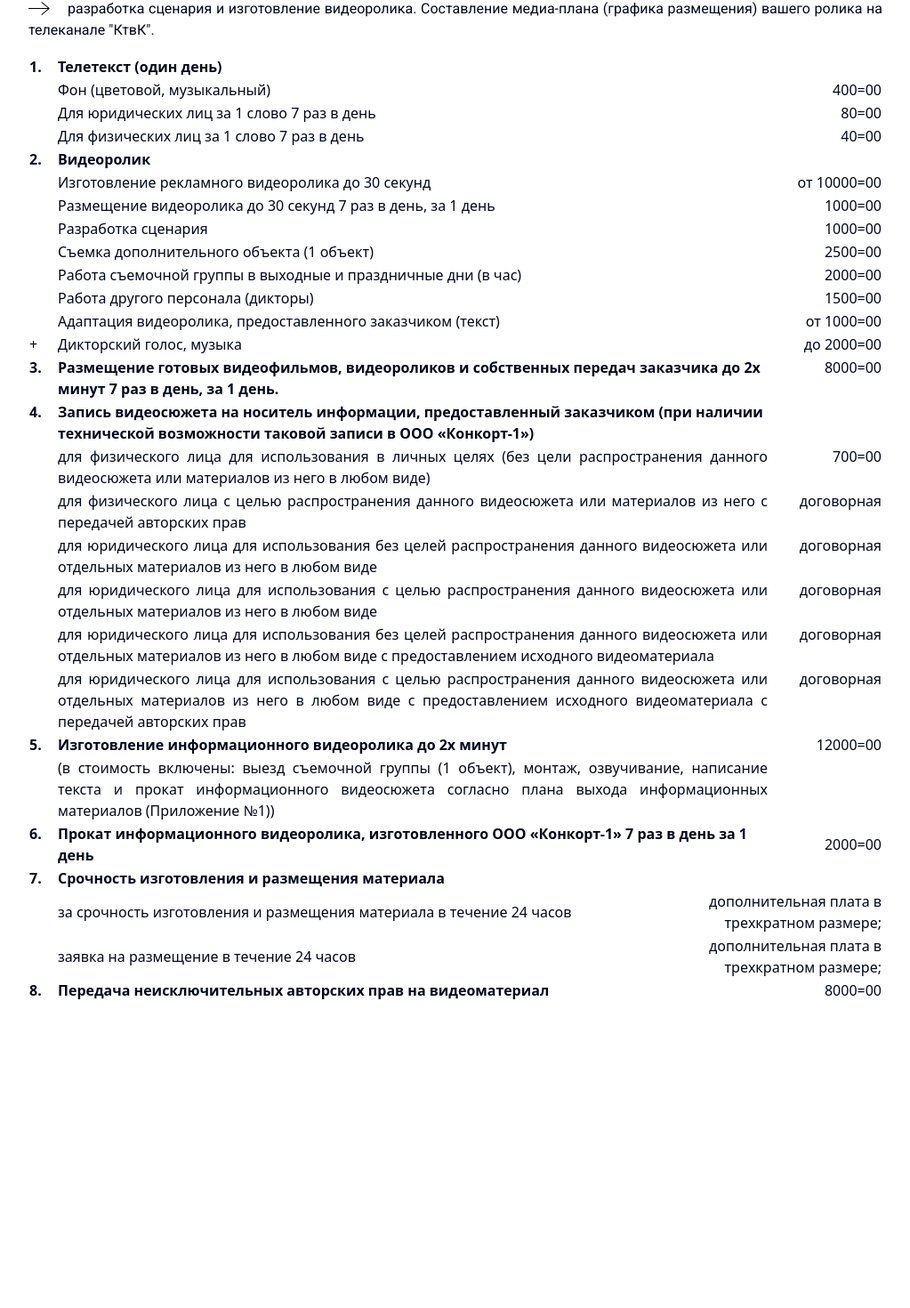
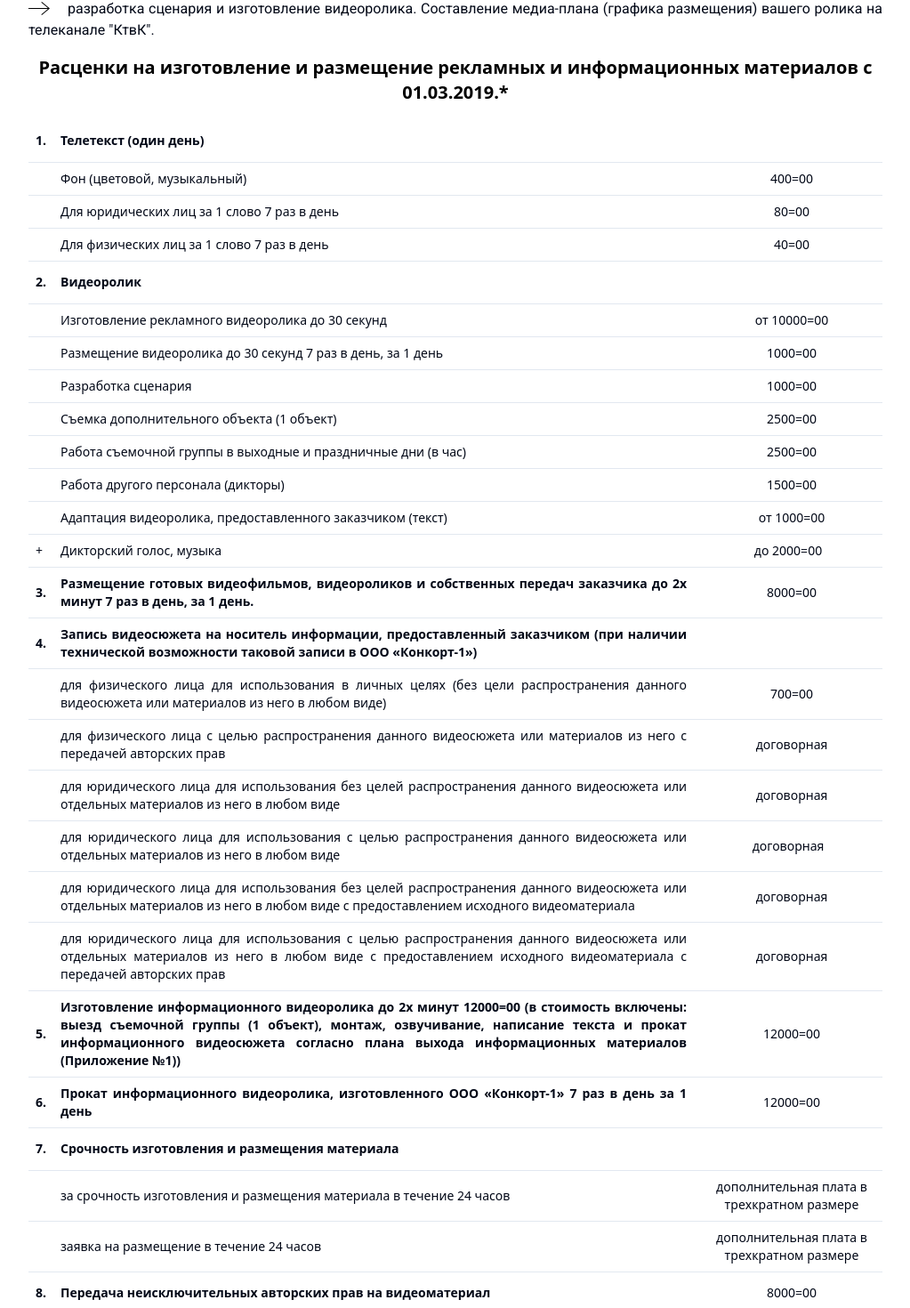
Before and after one commit to neogen22/konkort, a Vue app: page /tv/advertising in a window 1280 px wide. Shown: the part 702-2172 px from the top of the page at 89% size, without its empty margins (128-1151 px from the left). Before the commit the page ends 1828 px from the top, so only its background shows below. Built offline with nearby package versions, Linux system fonts and the light colour scheme.

Commit message:
changed <table> to <table> from shadcn

```diff
--- a/src/components/KonkortTVAdvertising.vue
+++ b/src/components/KonkortTVAdvertising.vue
@@ -1,3 +1,15 @@
+<script setup lang="ts">
+import {
+  Table,
+  TableBody,
+  TableCaption,
+  TableCell,
+  TableHead,
+  TableHeader,
+  TableRow
+} from '@/components/ui/table'
+</script>
+
 <template>
   <h1 class="text-black text-3xl text-center mt-4">Реклама на телеканале "КтвК"</h1>
   <p class="text-black text-base mt-4 text-justify">
@@ -134,207 +146,226 @@
       вашего ролика на телеканале "КтвК".
     </p>
   </div>
-  <table class="mt-4 w-full table-fixed">
-    <thead>
-      <tr>
-        <th class="w-8 text-left">1.</th>
-        <th class="text-left w-10/12">Телетекст (один день)</th>
-        <th class="text-right"></th>
-      </tr>
-    </thead>
-    <tbody>
-      <tr>
-        <td></td>
-        <td>Фон (цветовой, музыкальный)</td>
-        <td class="text-right">400=00</td>
-      </tr>
-      <tr>
-        <td></td>
-        <td>Для юридических лиц за 1 слово 7 раз в день</td>
-        <td class="text-right">80=00</td>
-      </tr>
-      <tr>
-        <td></td>
-        <td>Для физических лиц за 1 слово 7 раз в день</td>
-        <td class="text-right">40=00</td>
-      </tr>
-    </tbody>
-    <thead>
-      <tr>
-        <th class="w-8 text-left">2.</th>
-        <th class="text-left w-8/12">Видеоролик</th>
-        <th class="text-right w-4/12"></th>
-      </tr>
-    </thead>
-    <tbody>
-      <tr>
-        <td></td>
-        <td>Изготовление рекламного видеоролика до 30 секунд</td>
-        <td class="text-right">от 10000=00</td>
-      </tr>
-      <tr>
-        <td></td>
-        <td>Размещение видеоролика до 30 секунд 7 раз в день, за 1 день</td>
-        <td class="text-right">1000=00</td>
-      </tr>
-      <tr>
-        <td></td>
-        <td>Разработка сценария</td>
-        <td class="text-right">1000=00</td>
-      </tr>
-      <tr>
-        <td></td>
-        <td>Съемка дополнительного объекта (1 объект)</td>
-        <td class="text-right">2500=00</td>
-      </tr>
-      <tr>
-        <td></td>
-        <td>Работа съемочной группы в выходные и праздничные дни (в час)</td>
-        <td class="text-right">2000=00</td>
-      </tr>
-      <tr>
-        <td></td>
-        <td>Работа другого персонала (дикторы)</td>
-        <td class="text-right">1500=00</td>
-      </tr>
-      <tr>
-        <td></td>
-        <td>Адаптация видеоролика, предоставленного заказчиком (текст)</td>
-        <td class="text-right">от 1000=00</td>
-      </tr>
-      <tr>
-        <td>+</td>
-        <td>Дикторский голос, музыка</td>
-        <td class="text-right">до 2000=00</td>
-      </tr>
-    </tbody>
-    <thead>
-      <tr>
-        <th class="w-8 text-left align-text-top">3.</th>
-        <th class="text-left">
+  <h2 class="text-black text-xl text-center mt-4 font-semibold">
+    Расценки на изготовление и размещение рекламных и информационных материалов с 01.03.2019.*
+  </h2>
+  <Table class="mt-4"
+    ><TableHeader>
+      <TableRow>
+        <TableHead class="text-left w-[20px] p-0 lg:p-2">1.</TableHead>
+        <TableHead class="text-left w-[720px] p-0 lg:p-2">Телетекст (один день)</TableHead>
+        <TableHead></TableHead>
+      </TableRow>
+    </TableHeader>
+    <TableBody>
+      <TableRow>
+        <TableCell></TableCell>
+        <TableCell class="p-0 lg:p-2 text-justify">Фон (цветовой, музыкальный)</TableCell>
+        <TableCell class="text-center"> 400=00 </TableCell>
+      </TableRow>
+      <TableRow>
+        <TableCell></TableCell>
+        <TableCell class="p-0 lg:p-2 text-justify"
+          >Для юридических лиц за 1 слово 7 раз в день</TableCell
+        >
+        <TableCell class="text-center"> 80=00 </TableCell>
+      </TableRow>
+      <TableRow>
+        <TableCell class="border-b"></TableCell>
+        <TableCell class="border-b p-0 lg:p-2 text-justify"
+          >Для физических лиц за 1 слово 7 раз в день</TableCell
+        >
+        <TableCell class="text-center border-b"> 40=00 </TableCell>
+      </TableRow>
+    </TableBody>
+    <TableHeader>
+      <TableRow>
+        <TableHead class="text-left p-0 lg:p-2">2.</TableHead>
+        <TableHead class="text-left w-[720px] p-0 lg:p-2">Видеоролик</TableHead>
+        <TableHead></TableHead>
+      </TableRow>
+    </TableHeader>
+    <TableBody>
+      <TableRow>
+        <TableCell></TableCell>
+        <TableCell class="p-0 lg:p-2 text-justify">
+          Изготовление рекламного видеоролика до 30 секунд</TableCell
+        >
+        <TableCell class="text-center"> от 10000=00 </TableCell>
+      </TableRow>
+      <TableRow>
+        <TableCell></TableCell>
+        <TableCell class="p-0 lg:p-2 text-justify"
+          >Размещение видеоролика до 30 секунд 7 раз в день, за 1 день</TableCell
+        >
+        <TableCell class="text-center"> 1000=00 </TableCell>
+      </TableRow>
+      <TableRow>
+        <TableCell></TableCell>
+        <TableCell class="p-0 lg:p-2 text-justify">Разработка сценария</TableCell>
+        <TableCell class="text-center"> 1000=00</TableCell>
+      </TableRow>
+      <TableRow>
+        <TableCell></TableCell>
+        <TableCell class="p-0 lg:p-2 text-justify">
+          Съемка дополнительного объекта (1 объект)</TableCell
+        >
+        <TableCell class="text-center"> 2500=00 </TableCell>
+      </TableRow>
+      <TableRow>
+        <TableCell></TableCell>
+        <TableCell class="p-0 lg:p-2 text-justify">
+          Работа съемочной группы в выходные и праздничные дни (в час)</TableCell
+        >
+        <TableCell class="text-center"> 2500=00 </TableCell>
+      </TableRow>
+      <TableRow>
+        <TableCell></TableCell>
+        <TableCell class="p-0 lg:p-2 text-justify"> Работа другого персонала (дикторы)</TableCell>
+        <TableCell class="text-center"> 1500=00</TableCell>
+      </TableRow>
+      <TableRow>
+        <TableCell></TableCell>
+        <TableCell class="border-b p-0 lg:p-2 text-justify">
+          Адаптация видеоролика, предоставленного заказчиком (текст)</TableCell
+        >
+        <TableCell class="text-center"> от 1000=00</TableCell>
+      </TableRow>
+      <TableRow>
+        <TableCell class="border-b p-0 lg:p-2 text-justify">+</TableCell>
+        <TableCell class="border-b p-0 lg:p-2 text-justify"> Дикторский голос, музыка</TableCell>
+        <TableCell class="text-center border-b p-0 lg:p-2"> до 2000=00</TableCell>
+      </TableRow>
+    </TableBody>
+    <TableHeader>
+      <TableRow>
+        <TableHead class="text-left p-0 lg:p-2">3.</TableHead>
+        <TableHead class="text-justify w-[720px] p-0 lg:p-2">
           Размещение готовых видеофильмов, видеороликов и собственных передач заказчика до 2х минут
           7 раз в день, за 1 день.
-        </th>
-        <td class="text-right align-text-top">8000=00</td>
-      </tr>
-    </thead>
-    <thead>
-      <tr>
-        <th class="w-8 text-left align-text-top">4.</th>
-        <th class="text-left">
+        </TableHead>
+        <TableCell class="text-center">8000=00</TableCell>
+      </TableRow>
+    </TableHeader>
+    <TableHeader>
+      <TableRow>
+        <TableHead class="text-left p-0 lg:p-2">4.</TableHead>
+        <TableHead class="text-justify w-[720px] p-0 lg:p-2">
           Запись видеосюжета на носитель информации, предоставленный заказчиком (при наличии
           технической возможности таковой записи в ООО «Конкорт-1»)
-        </th>
-        <th class="text-right"></th>
-      </tr>
-    </thead>
-    <tbody>
-      <tr>
-        <td></td>
-        <td class="text-justify">
+        </TableHead>
+        <TableCell class="text-center"></TableCell>
+      </TableRow>
+    </TableHeader>
+    <TableBody>
+      <TableRow>
+        <TableCell></TableCell>
+        <TableCell class="text-justify p-0 lg:p-2">
           для физического лица для использования в личных целях (без цели распространения данного
           видеосюжета или материалов из него в любом виде)
-        </td>
-        <td class="text-right align-text-top">700=00</td>
-      </tr>
-      <tr>
-        <td></td>
-        <td class="text-justify">
+        </TableCell>
+        <TableCell class="text-center"> 700=00 </TableCell>
+      </TableRow>
+      <TableRow>
+        <TableCell></TableCell>
+        <TableCell class="text-justify p-0 lg:p-2">
           для физического лица с целью распространения данного видеосюжета или материалов из него с
           передачей авторских прав
-        </td>
-        <td class="text-right align-text-top">договорная</td>
-      </tr>
-      <tr>
-        <td></td>
-        <td class="text-justify">
+        </TableCell>
+        <TableCell class="text-center"> договорная </TableCell>
+      </TableRow>
+      <TableRow>
+        <TableCell></TableCell>
+        <TableCell class="text-justify p-0 lg:p-2">
           для юридического лица для использования без целей распространения данного видеосюжета или
           отдельных материалов из него в любом виде
-        </td>
-        <td class="text-right align-text-top">договорная</td>
-      </tr>
-      <tr>
-        <td></td>
-        <td class="text-justify">
+        </TableCell>
+        <TableCell class="text-center"> договорная</TableCell>
+      </TableRow>
+      <TableRow>
+        <TableCell></TableCell>
+        <TableCell class="text-justify p-0 lg:p-2">
           для юридического лица для использования с целью распространения данного видеосюжета или
-          отдельных материалов из него в любом виде
-        </td>
-        <td class="text-right align-text-top">договорная</td>
-      </tr>
-      <tr>
-        <td></td>
-        <td class="text-justify">
+          отдельных материалов из него в любом виде</TableCell
+        >
+        <TableCell class="text-center p-0 lg:p-2"> договорная </TableCell>
+      </TableRow>
+      <TableRow>
+        <TableCell></TableCell>
+        <TableCell class="text-justify p-0 lg:p-2">
           для юридического лица для использования без целей распространения данного видеосюжета или
-          отдельных материалов из него в любом виде с предоставлением исходного видеоматериала
-        </td>
-        <td class="text-right align-text-top">договорная</td>
-      </tr>
-      <tr>
-        <td></td>
-        <td class="text-justify">
+          отдельных материалов из него в любом виде с предоставлением исходного
+          видеоматериала</TableCell
+        >
+        <TableCell class="text-center"> договорная </TableCell>
+      </TableRow>
+      <TableRow>
+        <TableCell class="border-b"></TableCell>
+        <TableCell class="text-justify border-b p-0 lg:p-2">
           для юридического лица для использования с целью распространения данного видеосюжета или
           отдельных материалов из него в любом виде с предоставлением исходного видеоматериала с
           передачей авторских прав
-        </td>
-        <td class="text-right align-text-top">договорная</td>
-      </tr>
-    </tbody>
-    <thead>
-      <tr>
-        <th class="w-8 text-left align-text-top">5.</th>
-        <th class="text-left">Изготовление информационного видеоролика до 2х минут</th>
-        <td class="text-right">12000=00</td>
-      </tr>
-    </thead>
-    <tbody>
-      <tr>
-        <td></td>
-        <td class="text-justify">
-          (в стоимость включены: выезд съемочной группы (1 объект), монтаж, озвучивание, написание
-          текста и прокат информационного видеосюжета согласно плана выхода информационных
-          материалов (Приложение №1))
-        </td>
-      </tr>
-    </tbody>
-    <thead>
-      <tr>
-        <th class="w-8 text-left align-text-top">6.</th>
-        <th class="text-left">
+        </TableCell>
+        <TableCell class="text-center border-b"> договорная</TableCell>
+      </TableRow>
+    </TableBody>
+    <TableHeader>
+      <TableRow>
+        <TableHead class="text-left p-0 lg:p-2">5.</TableHead>
+        <TableHead class="text-justify w-[720px] p-0 lg:p-2">
+          Изготовление информационного видеоролика до 2х минут 12000=00 (в стоимость включены: выезд
+          съемочной группы (1 объект), монтаж, озвучивание, написание текста и прокат
+          информационного видеосюжета согласно плана выхода информационных материалов (Приложение
+          №1))
+        </TableHead>
+        <TableCell class="text-center">12000=00</TableCell>
+      </TableRow>
+    </TableHeader>
+    <TableHeader>
+      <TableRow>
+        <TableHead class="text-left p-0 lg:p-2">6.</TableHead>
+        <TableHead class="text-justify w-[720px] p-0 lg:p-2">
           Прокат информационного видеоролика, изготовленного ООО «Конкорт-1» 7 раз в день за 1 день
-        </th>
-        <td class="text-right">2000=00</td>
-      </tr>
-    </thead>
-  </table>
-  <table>
-    <thead>
-      <tr>
-        <th class="w-8 text-left">7.</th>
-        <th class="text-left w-9/12">Срочность изготовления и размещения материала</th>
-        <th class="text-right"></th>
-      </tr>
-    </thead>
-    <tbody>
-      <tr>
-        <td></td>
-        <td class="text-justify">
-          за срочность изготовления и размещения материала в течение 24 часов
-        </td>
-        <td class="text-right">дополнительная плата в трехкратном размере;</td>
-      </tr>
-      <tr>
-        <td></td>
-        <td class="text-justify">заявка на размещение в течение 24 часов</td>
-        <td class="text-right">дополнительная плата в трехкратном размере;</td>
-      </tr>
-    </tbody>
-    <thead>
-      <tr>
-        <th class="w-8 text-left">8.</th>
-        <th class="text-left w-9/12">Передача неисключительных авторских прав на видеоматериал</th>
-        <td class="text-right">8000=00</td>
-      </tr>
-    </thead>
-  </table>
+        </TableHead>
+        <TableCell class="text-center">12000=00</TableCell>
+      </TableRow>
+    </TableHeader>
+    <TableHeader>
+      <TableRow>
+        <TableHead class="text-left p-0 lg:p-2">7.</TableHead>
+        <TableHead class="text-justify w-[720px] p-0 lg:p-2">
+          Срочность изготовления и размещения материала
+        </TableHead>
+        <TableCell class="text-center"></TableCell>
+      </TableRow>
+    </TableHeader>
+    <TableBody>
+      <TableRow>
+        <TableCell></TableCell>
+        <TableCell class="p-0 lg:p-2 text-justify"
+          >за срочность изготовления и размещения материала в течение 24 часов</TableCell
+        >
+        <TableCell class="text-center"> дополнительная плата в трехкратном размере </TableCell>
+      </TableRow>
+      <TableRow>
+        <TableCell class="border-b"></TableCell>
+        <TableCell class="border-b p-0 lg:p-2 text-justify"
+          >заявка на размещение в течение 24 часов</TableCell
+        >
+        <TableCell class="text-center border-b">
+          дополнительная плата в трехкратном размере
+        </TableCell>
+      </TableRow>
+    </TableBody>
+    <TableHeader>
+      <TableRow>
+        <TableHead class="border-b text-left p-0 lg:p-2">8.</TableHead>
+        <TableHead class="border-b text-justify w-[720px] p-0 lg:p-2">
+          Передача неисключительных авторских прав на видеоматериал
+        </TableHead>
+        <TableCell class="border-b text-center">8000=00</TableCell>
+      </TableRow>
+    </TableHeader>
+  </Table>
 </template>
 <style scoped></style>
--- /dev/null
+++ b/src/components/ui/table/Table.vue
@@ -0,0 +1,16 @@
+<script setup lang="ts">
+import type { HTMLAttributes } from 'vue'
+import { cn } from '@/lib/utils'
+
+const props = defineProps<{
+  class?: HTMLAttributes['class']
+}>()
+</script>
+
+<template>
+  <div class="relative w-full overflow-auto">
+    <table :class="cn('w-full caption-bottom text-sm', props.class)">
+      <slot />
+    </table>
+  </div>
+</template>
--- /dev/null
+++ b/src/components/ui/table/TableBody.vue
@@ -0,0 +1,14 @@
+<script setup lang="ts">
+import type { HTMLAttributes } from 'vue'
+import { cn } from '@/lib/utils'
+
+const props = defineProps<{
+  class?: HTMLAttributes['class']
+}>()
+</script>
+
+<template>
+  <tbody :class="cn('[&_tr:last-child]:border-0', props.class)">
+    <slot />
+  </tbody>
+</template>
--- /dev/null
+++ b/src/components/ui/table/TableCell.vue
@@ -0,0 +1,14 @@
+<script setup lang="ts">
+import type { HTMLAttributes } from 'vue'
+import { cn } from '@/lib/utils'
+
+const props = defineProps<{
+  class?: HTMLAttributes['class']
+}>()
+</script>
+
+<template>
+  <td :class="cn('p-2 pl-4 align-middle [&:has([role=checkbox])]:pr-0', props.class)">
+    <slot />
+  </td>
+</template>
--- /dev/null
+++ b/src/components/ui/table/TableHead.vue
@@ -0,0 +1,21 @@
+<script setup lang="ts">
+import type { HTMLAttributes } from 'vue'
+import { cn } from '@/lib/utils'
+
+const props = defineProps<{
+  class?: HTMLAttributes['class']
+}>()
+</script>
+
+<template>
+  <th
+    :class="
+      cn(
+        'h-12 px-4 text-left align-middle font-bold [&:has([role=checkbox])]:pr-0 bold',
+        props.class
+      )
+    "
+  >
+    <slot />
+  </th>
+</template>
--- /dev/null
+++ b/src/components/ui/table/TableHeader.vue
@@ -0,0 +1,14 @@
+<script setup lang="ts">
+import type { HTMLAttributes } from 'vue'
+import { cn } from '@/lib/utils'
+
+const props = defineProps<{
+  class?: HTMLAttributes['class']
+}>()
+</script>
+
+<template>
+  <thead :class="cn('[&_tr]:border-b', props.class)">
+    <slot />
+  </thead>
+</template>
--- /dev/null
+++ b/src/components/ui/table/TableRow.vue
@@ -0,0 +1,14 @@
+<script setup lang="ts">
+import type { HTMLAttributes } from 'vue'
+import { cn } from '@/lib/utils'
+
+const props = defineProps<{
+  class?: HTMLAttributes['class']
+}>()
+</script>
+
+<template>
+  <tr :class="cn('border-b transition-colors hover:bg-muted/50 data-[state=selected]:bg-muted', props.class)">
+    <slot />
+  </tr>
+</template>
--- /dev/null
+++ b/src/components/ui/table/index.ts
@@ -0,0 +1,8 @@
+export { default as Table } from './Table.vue'
+export { default as TableBody } from './TableBody.vue'
+export { default as TableCell } from './TableCell.vue'
+export { default as TableHead } from './TableHead.vue'
+export { default as TableHeader } from './TableHeader.vue'
+export { default as TableRow } from './TableRow.vue'
+export { default as TableCaption } from './TableCaption.vue'
+export { default as TableEmpty } from './TableEmpty.vue'
```
Also changed, not shown: src/components/ui/table/TableCaption.vue (added, +14 -0 lines), src/components/ui/table/TableEmpty.vue (added, +37 -0 lines), src/components/ui/table/TableFooter.vue (added, +14 -0 lines).
